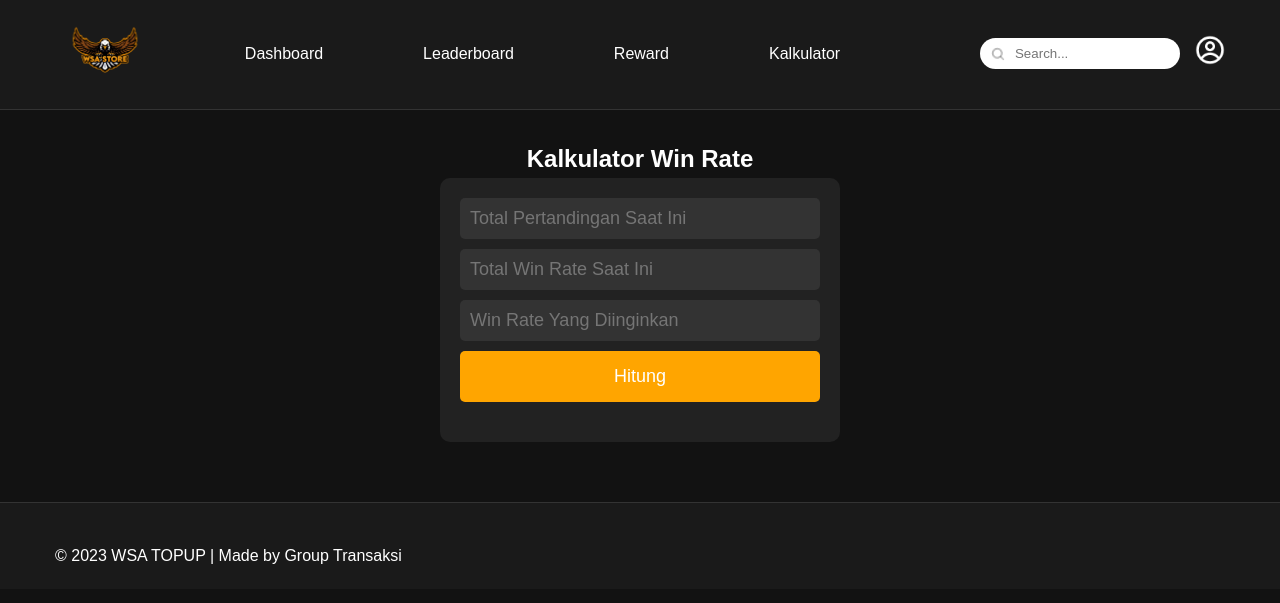
After one commit to wiyandra/ProjectPraktikumWeb, a PHP site: page /kalkulator-page.html in a window 1280 px wide. The commit adds this page. Shown: the top 603 px of the page. Run offline with PHP 8.4, Linux system fonts and the light colour scheme.

Commit message:
menambahkan page kalkulator winrate

```diff
--- a/index.html
+++ b/index.html
@@ -16,10 +16,10 @@
           </div>
           <nav>
               <ul>
-                  <li><a href="#">Dashboard</a></li>
+                  <li><a href="index.html">Dashboard</a></li>
                   <li><a href="#">Leaderboard</a></li>
                   <li><a href="#">Reward</a></li>
-                  <li><a href="#">Kalkulator</a></li>
+                  <li><a href="kalkulator-page.html">Kalkulator</a></li>
               </ul>
           </nav>
           <div class="search-profile">
--- /dev/null
+++ b/kalkulator-page.html
@@ -0,0 +1,92 @@
+<!DOCTYPE html>
+<html lang="en">
+<head>
+    <meta charset="UTF-8">
+    <meta name="viewport" content="width=device-width, initial-scale=1.0">
+    <title>Kalkulator Win Rate</title>
+    <link rel="stylesheet" href="styles.css">
+</head>
+<body>
+    <!-- Header Navigation -->
+    <header>
+        <div class="container">
+            <div class="logo">
+                <img src="Image/LOGOWSA.PNG" alt="WSA Logo" class="logo-img">
+            </div>
+            <nav>
+                <ul>
+                    <li><a href="index.html">Dashboard</a></li>
+                    <li><a href="#">Leaderboard</a></li>
+                    <li><a href="#">Reward</a></li>
+                    <li><a href="kalkulator-page.html">Kalkulator</a></li>
+                </ul>
+            </nav>
+            <div class="search-profile">
+                <div class="search-bar">
+                    <input type="text" placeholder="Search...">
+                </div>
+                <div class="profile">
+                    <img src="Image/profile.png" alt="Profile" class="profile-img">
+                </div>
+            </div>
+        </div>
+    </header>
+
+    <!-- Kalkulator Win Rate Section -->
+    <section class="kalkulator-section">
+        <div class="container">
+            <h2>Kalkulator Win Rate</h2>
+            <div class="kalkulator">
+                <input type="number" id="totalMatches" placeholder="Total Pertandingan Saat Ini">
+                <input type="number" id="currentWins" placeholder="Total Win Rate Saat Ini">
+                <input type="number" id="desiredWinRate" placeholder="Win Rate Yang Diinginkan">
+                <button onclick="calculateWinRate()">Hitung</button>
+                <p id="result"></p>
+            </div>
+        </div>
+    </section>
+
+    <!-- Footer -->
+    <footer>
+        <div class="container">
+            <p>&copy; 2023 WSA TOPUP | Made by Group Transaksi</p>
+        </div>
+    </footer>
+
+    <script>
+      function calculateWinRate() {
+          const totalMatches = parseInt(document.getElementById('totalMatches').value);
+          const currentWinRatePercentage = parseInt(document.getElementById('currentWins').value);
+          const desiredWinRate = parseInt(document.getElementById('desiredWinRate').value);
+
+          if (isNaN(totalMatches) || isNaN(currentWinRatePercentage) || isNaN(desiredWinRate)) {
+              document.getElementById('result').textContent = 'Please enter valid numbers.';
+              return;
+          }
+
+          const currentActualWins = (currentWinRatePercentage / 100) * totalMatches;
+
+          if (currentWinRatePercentage >= desiredWinRate) {
+              document.getElementById('result').textContent = `You already have a ${desiredWinRate}% win rate or higher.`;
+              return;
+          }
+
+          const numerator = desiredWinRate * totalMatches - 100 * currentActualWins;
+          const denominator = 100 - desiredWinRate;
+
+          if (denominator <= 0) {
+              document.getElementById('result').textContent = 'Desired win rate must be less than 100%.';
+              return;
+          }
+
+          const requiredWins = Math.ceil(numerator / denominator);
+
+          if (requiredWins < 0) {
+              document.getElementById('result').textContent = `You already have a ${desiredWinRate}% win rate or higher.`;
+          } else {
+              document.getElementById('result').textContent = `You need about ${requiredWins} more wins without losing to get a ${desiredWinRate}% win rate.`;
+          }
+      }
+  </script>
+</body>
+</html>
--- a/styles.css
+++ b/styles.css
@@ -411,3 +411,62 @@ footer {
         grid-template-columns: 1fr;
     }
 }
+
+
+/* Kalkulator Win Rate Styles */
+.kalkulator-section {
+    padding: 30px 0;
+    text-align: center;
+}
+
+.kalkulator {
+    display: inline-block;
+    background-color: #222;
+    padding: 20px;
+    border-radius: 10px;
+    max-width: 400px;
+    margin: 0 auto;
+}
+
+.kalkulator input {
+    width: 100%;
+    padding: 10px;
+    margin-bottom: 10px;
+    border: none;
+    border-radius: 5px;
+    font-size: 18px;
+    background-color: #333;
+    color: #fff;
+}
+
+.kalkulator button {
+    width: 100%;
+    padding: 15px;
+    border: none;
+    border-radius: 5px;
+    font-size: 18px;
+    cursor: pointer;
+    background-color: #ffa500;
+    color: #fff;
+    transition: background-color 0.3s;
+}
+
+.kalkulator button:hover {
+    background-color: #ff8c00;
+}
+
+.kalkulator p {
+    margin-top: 20px;
+    font-size: 18px;
+    color: #ffa500;
+}
+
+input[type=number]::-webkit-inner-spin-button,
+input[type=number]::-webkit-outer-spin-button {
+    -webkit-appearance: none;
+    margin: 0;
+}
+
+input[type=number] {
+    -moz-appearance: textfield;
+}
```
